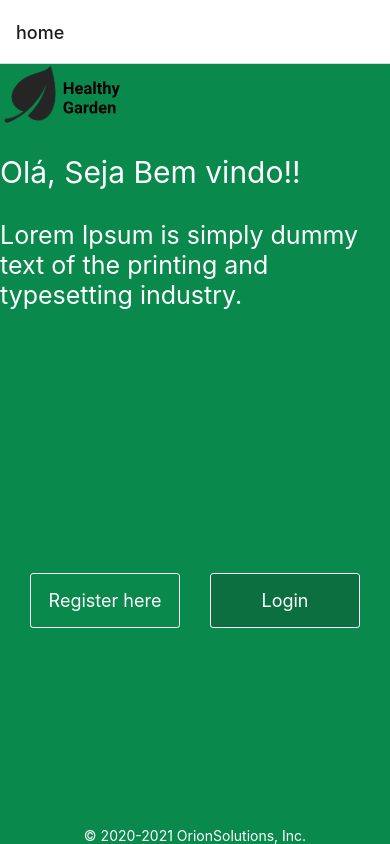
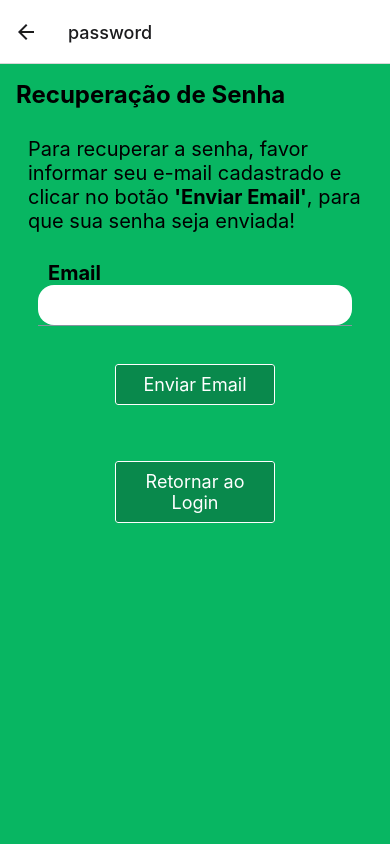
Before and after one commit to Orion-Solutions-FIAP/HealthyGarden_Screens, a React Native app in the folder appScreens/: screen /password in a window 390 px wide. Built offline with nearby package versions, Linux system fonts and the light colour scheme; what sp-react-native-mqtt would draw is missing.

Commit message:
Adicionado Botão de esqueci minha senha

```diff
--- a/appScreens/components/elements/MyStacks.js
+++ b/appScreens/components/elements/MyStacks.js
@@ -9,6 +9,7 @@ import CreateGarden from '../screens/CreateGarden'
 import Register from '../screens/Register'
 import Login from '../screens/Login'
 import MyTabs from './MyTabs'
+import Password from '../screens/Password'
 
 const Stack = createNativeStackNavigator()
 
@@ -22,6 +23,7 @@ const MyStacks = () => {
                 <Stack.Screen name="home" component={Home}/>
                 <Stack.Screen name="register" component={Register}/>
                 <Stack.Screen name="login" component={Login}/>
+                <Stack.Screen name="password" component={Password}/>
                 <Stack.Screen name="createGarden" component={CreateGarden}/>
                 <Stack.Screen name="principal" component={MyTabs} options={{headerShown: false}}/>
 
--- a/appScreens/components/screens/Login.js
+++ b/appScreens/components/screens/Login.js
@@ -38,11 +38,20 @@ const Login = (props) => {
             labelStyle={styles.labelStyle}
             inputStyle={styles.inputStyle}/>
 
-          <Input
-            secureTextEntry={true}
-            label="Senha"
-            labelStyle={styles.labelStyle}
-            inputStyle={styles.inputStyle}/>
+          <View>
+            <Input
+              secureTextEntry={true}
+              label="Senha"
+              labelStyle={styles.labelStyle}
+              inputStyle={styles.inputStyle}
+              containerStyle={{marginBottom:-20}}/>
+
+            <TouchableOpacity
+              style={{paddingLeft:20}}
+              onPress={()=>{props.navigation.navigate("password")}}>
+              <Text style={{color:"#FEFEFE", marginTop:0}}>Esqueci minha senha</Text>
+            </TouchableOpacity>
+          </View>
 
           <Button
             type="outline"
@@ -78,7 +87,7 @@ const Login = (props) => {
     inputStyle: {
       borderRadius: 16,
       backgroundColor: 'white',
-      color: "#000",
+      color: "#000"
     },
 
     labelStyle: {
@@ -93,7 +102,8 @@ const Login = (props) => {
       width: 200,
       color: "#fefefe",
       backgroundColor: "#09894C",
-      borderColor: "#FFF"
+      borderColor: "#FFF",
+      marginTop:24
     },
 
     titleStyle: {
--- a/appScreens/components/screens/Password.js
+++ b/appScreens/components/screens/Password.js
@@ -10,7 +10,7 @@ import {
     Input
 } from 'react-native-elements'
 
-const Password = () => {
+const Password = (props) => {
 
     let [email,setEmail] = useState("")
     return(
@@ -22,11 +22,23 @@ const Password = () => {
                     label="Email"
                     labelStyle={styles.labelStyle}
                     inputStyle={styles.inputStyle}
+                    value={email}
                     onChangeText={(value) => {
                     setEmail(value);
                 }}/>
-                <Button title='Enviar Email' buttonStyle={styles.buttonStyle} containerStyle={styles.buttonContainer}/>
-                <Button title='Retornar ao Login' buttonStyle={styles.buttonStyle} containerStyle={styles.buttonContainer}/>
+
+                <Button
+                  title='Enviar Email'
+                  buttonStyle={styles.buttonStyle}
+                  containerStyle={styles.buttonContainer}/>
+
+                <Button
+                  title='Retornar ao Login'
+                  buttonStyle={styles.buttonStyle}
+                  containerStyle={styles.buttonContainer}
+                  onPress={()=>{
+                    props.navigation.navigate("login")}}/>
+
             </View>
         </SafeAreaView>
     )
```
